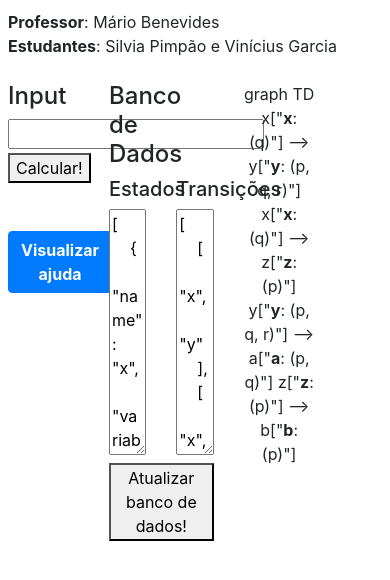
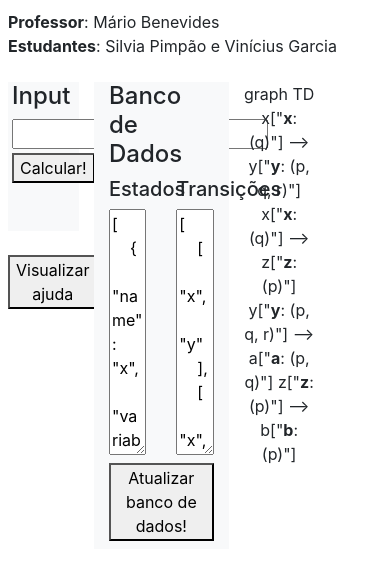
Before and after one commit to spimpaov/logic-programming-1, a plain HTML site: page trab-1/modal/index.html in a window 390 px wide. Shown: the part 220-800 px from the top of the page. Drawn offline with nearby package versions, Linux system fonts and the light colour scheme; a script that the page names is missing.

Commit message:
Minor aesthetic changes in modal index

```diff
--- a/trab-1/modal/index.html
+++ b/trab-1/modal/index.html
@@ -18,6 +18,7 @@
       <br>
       <div class="row">
         <div class="col-3">
+          <div class="px-1 bg-light">
             <h4>Input</h4>
             <input id="input" type="text">
             <button class="mt-1" onClick="calculateBasedOnUserInput()">Calcular!</button>
@@ -25,11 +26,10 @@
             <span id="result"></span>
             <br>
             <br>
+          </div>
+          <br>
 
-          <a class="btn btn-primary" data-toggle="collapse" href="#multiCollapseExample1" role="button" aria-expanded="false" aria-controls="multiCollapseExample1">
-            <span class="font-weight-bold">Visualizar ajuda</span>
-          </a>
-
+          <button type="button" data-toggle="collapse" data-target="#multiCollapseExample1" aria-expanded="false" aria-controls="multiCollapseExample1">Visualizar ajuda</button>
           <br>
 
           <div class="collapse multi-collapse" id="multiCollapseExample1">
@@ -101,7 +101,7 @@
           </div>
         </div>
 
-        <div class="col-4">
+        <div class="col-4 bg-light">
           <div class="row">
             <div class="col-12">
               <h4>Banco de Dados</h4>
```
Lines whose indentation alone changed are shown as unchanged.
